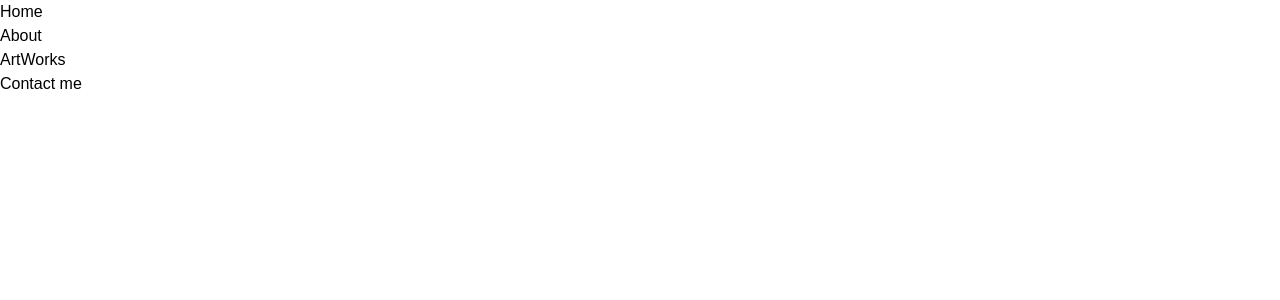
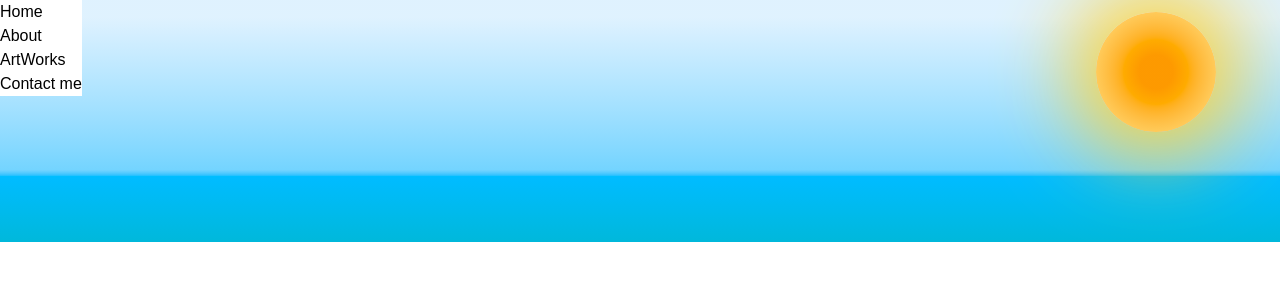
Before and after one commit to romanro/my-css-artworks, a Next.js app: page / in a window 1280 px wide. Shown: the top 300 px of the page. Built offline with nearby package versions, Linux system fonts and the light colour scheme.

Commit message:
Add animated clouds and sun effects to Seasun component; implement random cloud generation

```diff
--- /dev/null
+++ b/src/artwork-components/Seasun/Clouds/Clouds.module.scss
@@ -0,0 +1,17 @@
+@keyframes moveCloud {
+    from {
+        transform: translateX(-100vw);
+    }
+    to {
+        transform: translateX(100vw);
+    }
+}
+
+.animateCloud {
+    animation: moveCloud linear infinite;
+}
+
+.clouds {
+    z-index: +4;
+    height: 70%;
+}
--- /dev/null
+++ b/src/artwork-components/Seasun/Clouds/Clouds.tsx
@@ -0,0 +1,57 @@
+'use client';
+import React, { FC, useEffect, useState } from 'react';
+import styles from './Clouds.module.scss';
+import { getRandom } from '@/utils/randomizer';
+
+const Cloud: FC = () => {
+    const numParts = Math.floor(getRandom(3, 7)); // Количество частей в облаке
+    const speed = getRandom(20, 50); // Скорость движения
+    const topPosition = getRandom(5, 80); // Случайная высота
+    const cloudSize = getRandom(80, 300); // Размер облака
+
+    return (
+        <div
+            className={`cloud absolute flex ${styles.animateCloud}`}
+            style={{
+                top: `${topPosition}vh`,
+                left: `-${cloudSize}px`, // Начинаем за левой границей экрана
+                animationDuration: `${speed}s`,
+            }}>
+            {Array.from({ length: numParts }).map((_, i) => (
+                <div
+                    key={i}
+                    className='bg-white rounded-full absolute opacity-80'
+                    style={{
+                        width: `${getRandom(30, 80)}px`,
+                        height: `${getRandom(30, 80)}px`,
+                        left: `${getRandom(-20, 20)}px`,
+                        top: `${getRandom(-20, 20)}px`,
+                        filter: 'blur(10px)',
+                    }}
+                />
+            ))}
+        </div>
+    );
+};
+
+const CloudAnimation = () => {
+    const [clouds, setClouds] = useState<{ id: number }[]>([]);
+
+    useEffect(() => {
+        const interval = setInterval(() => {
+            setClouds((prev) => [...prev, { id: Date.now() }]);
+        }, 5000);
+
+        return () => clearInterval(interval);
+    }, []);
+
+    return (
+        <div className={`w-screen overflow-hidden relative ${styles.clouds}`}>
+            {clouds.map(({ id }) => (
+                <Cloud key={id} />
+            ))}
+        </div>
+    );
+};
+
+export { CloudAnimation };
--- a/src/artwork-components/Seasun/Seasun.module.scss
+++ b/src/artwork-components/Seasun/Seasun.module.scss
@@ -1,6 +1,20 @@
+@keyframes sun-shadow {
+    0% {
+        box-shadow: 0px 0px 80px 20px var(--color-amber-300);
+    }
+    50% {
+        box-shadow: 0px 0px 150px 40px var(--color-amber-400);
+    }
+    100% {
+        box-shadow: 0px 0px 80px 20px var(--color-amber-300);
+    }
+}
+
 .container {
     width: 100%;
     height: 100%;
+    max-width: 100%;
+    overflow: hidden;
     position: relative;
 
     .sky {
@@ -37,5 +51,8 @@
         width: 15vh;
         border-radius: 50%;
         background: radial-gradient(circle, var(--color-amber-500) 20%, var(--color-amber-200) 100%);
+        box-shadow: 0px 0px 80px 20px var(--color-amber-300);
+        animation: sun-shadow ease-in-out 6s infinite;
+        z-index: +3;
     }
 }
--- a/src/artwork-components/Seasun/Seasun.tsx
+++ b/src/artwork-components/Seasun/Seasun.tsx
@@ -1,5 +1,6 @@
 import React, { FC } from 'react';
 import styles from './Seasun.module.scss';
+import { CloudAnimation } from './Clouds/Clouds';
 
 export const Seasun: FC = () => {
     return (
@@ -7,6 +8,7 @@ export const Seasun: FC = () => {
             <section className={`${styles.sky}`}></section>
             <div className={`${styles.sun}`}></div>
             <section className={`${styles.sea}`}></section>
+            <CloudAnimation />
         </div>
     );
 };
--- /dev/null
+++ b/src/utils/randomizer.ts
@@ -0,0 +1 @@
+export const getRandom = (min: number, max: number) => Math.random() * (max - min) + min;
```
